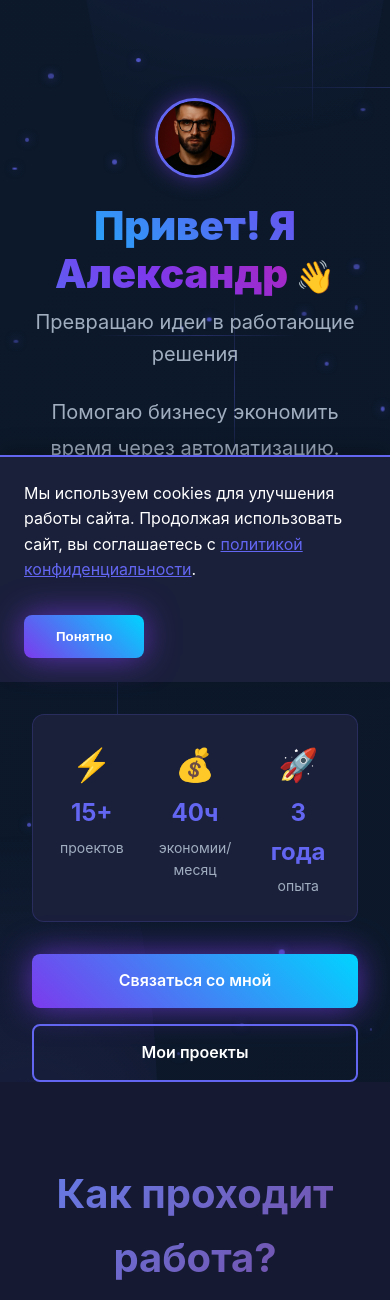
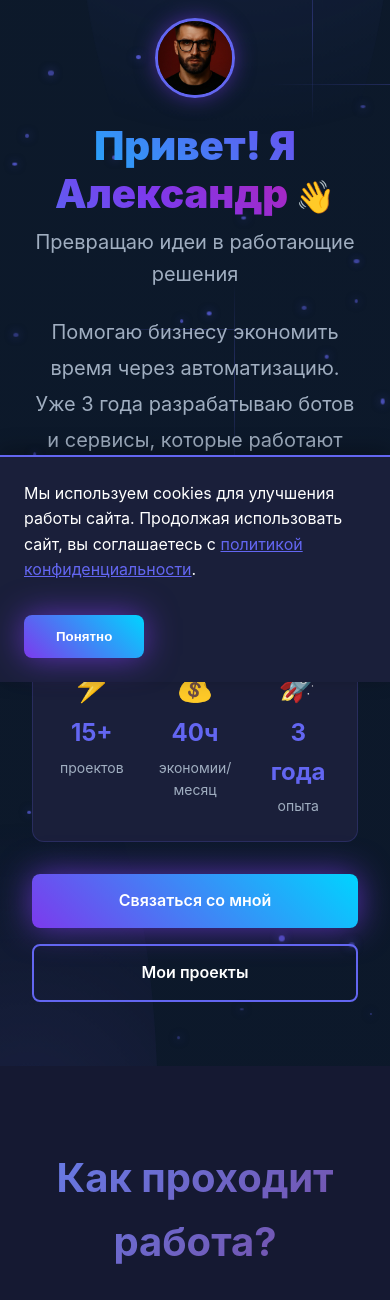
Before and after one commit to Skifmail/MySite, a FastAPI app: page / in a window 390 px wide. Shown: the part 162-1462 px from the top of the page. Run offline with FastAPI, Linux system fonts and the light colour scheme.

Commit message:
Fix mobile hero height overlap

```diff
--- a/static/css/style.css
+++ b/static/css/style.css
@@ -1408,7 +1408,10 @@ body {
     }
 
     .hero {
-        padding-top: 260px;
+        padding-top: 180px; /* Уменьшил, так как меню перестроилось */
+        padding-bottom: 4rem;
+        min-height: auto; /* Высота по контенту, чтобы ничего не обрезалось и не наезжало */
+        height: auto;
     }
 
     .hero .container {
```
